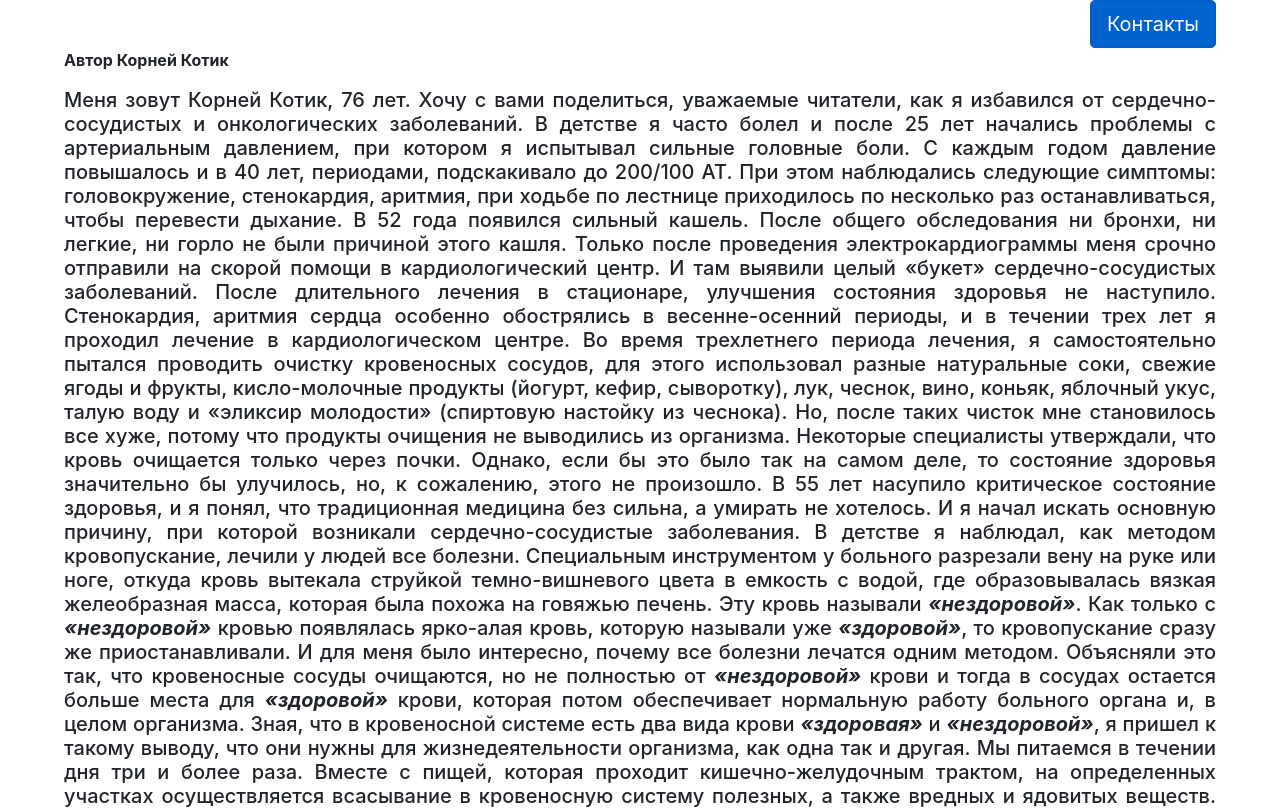
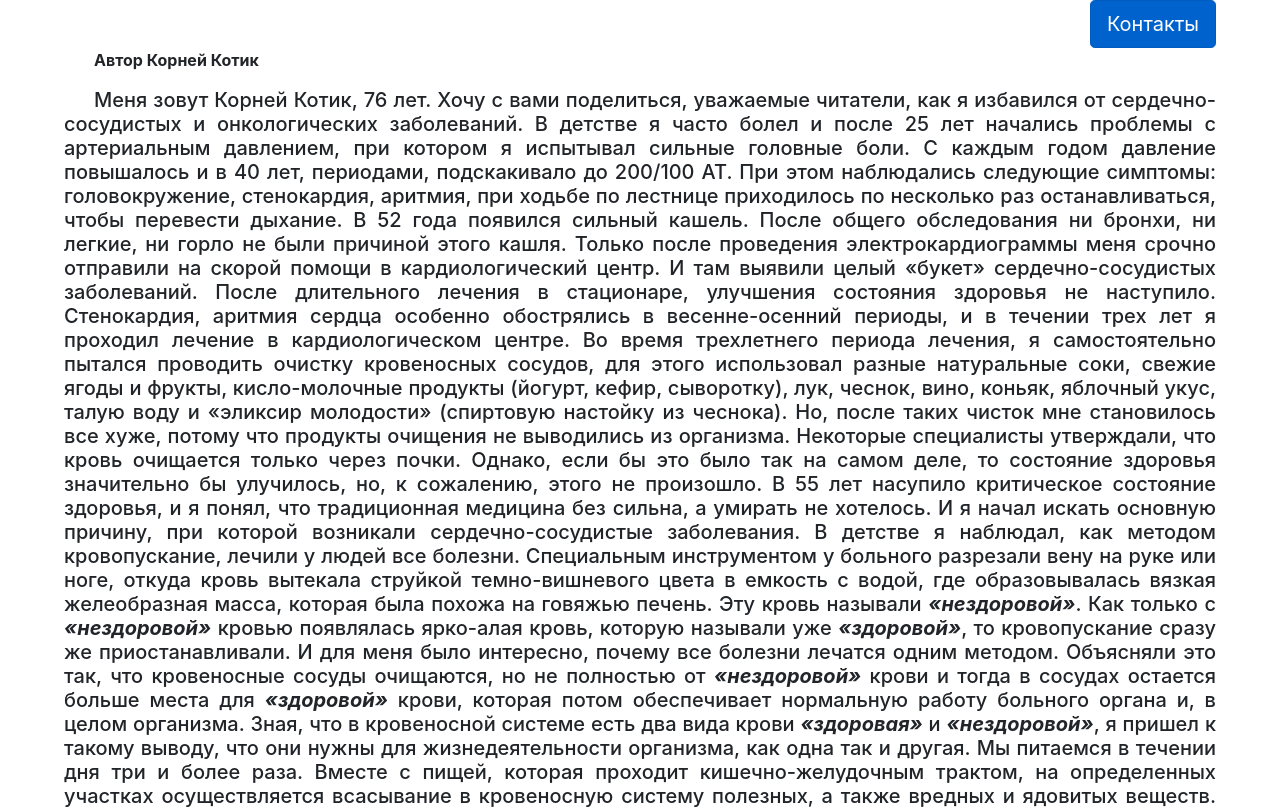
Before and after one commit to IhorMok/IhorMok.github.io, a plain HTML site: page index.html in a window 1280 px wide. Shown: the top 809 px of the page. Drawn offline with nearby package versions, Linux system fonts and the light colour scheme.

Commit message:
Update index.html

```diff
--- a/index.html
+++ b/index.html
@@ -14,6 +14,9 @@
       body {
           margin-left: 5%;
           margin-right: 5%;
+      }
+       p {
+    text-indent: 30px;
       }
   </style>
     <div align="right">
```
